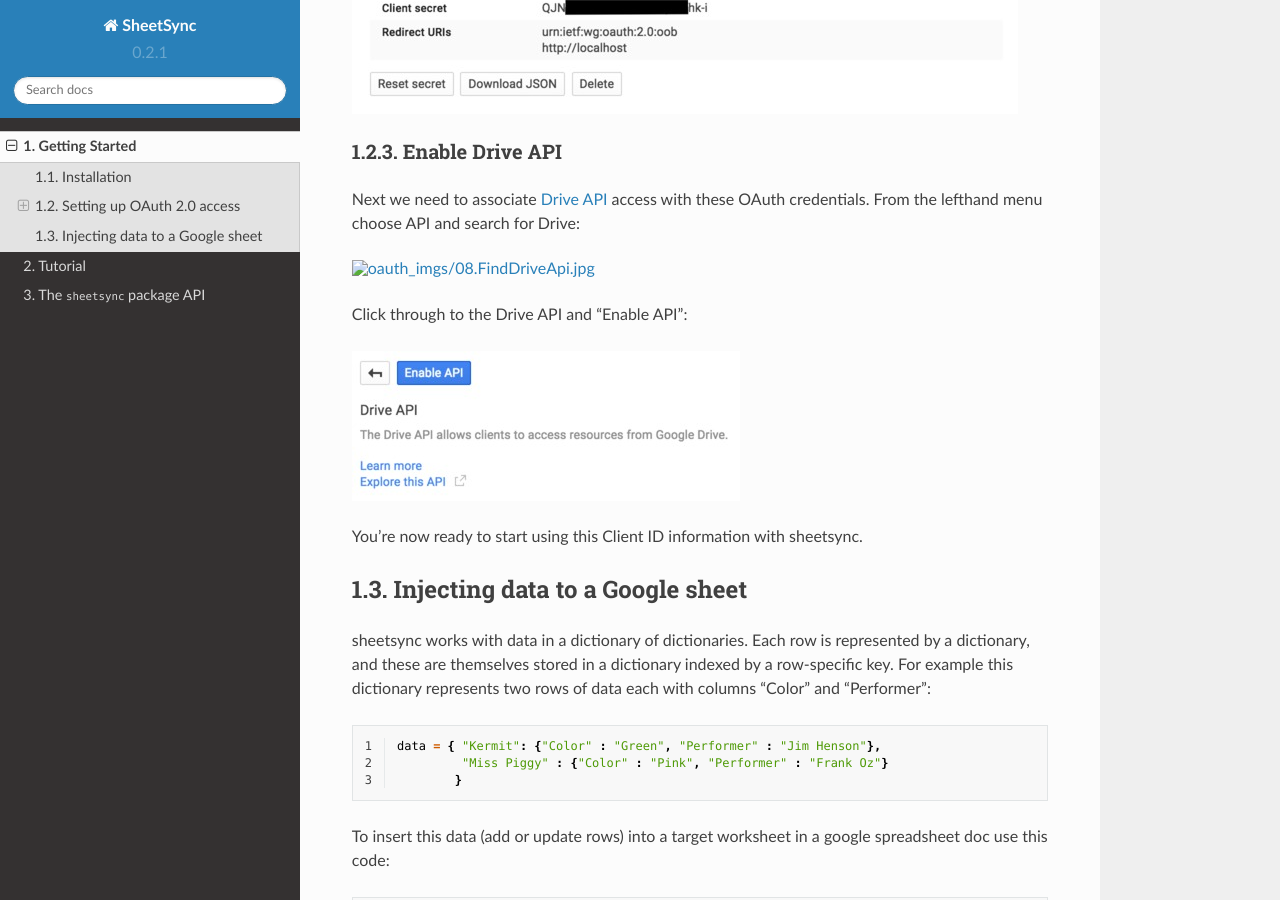
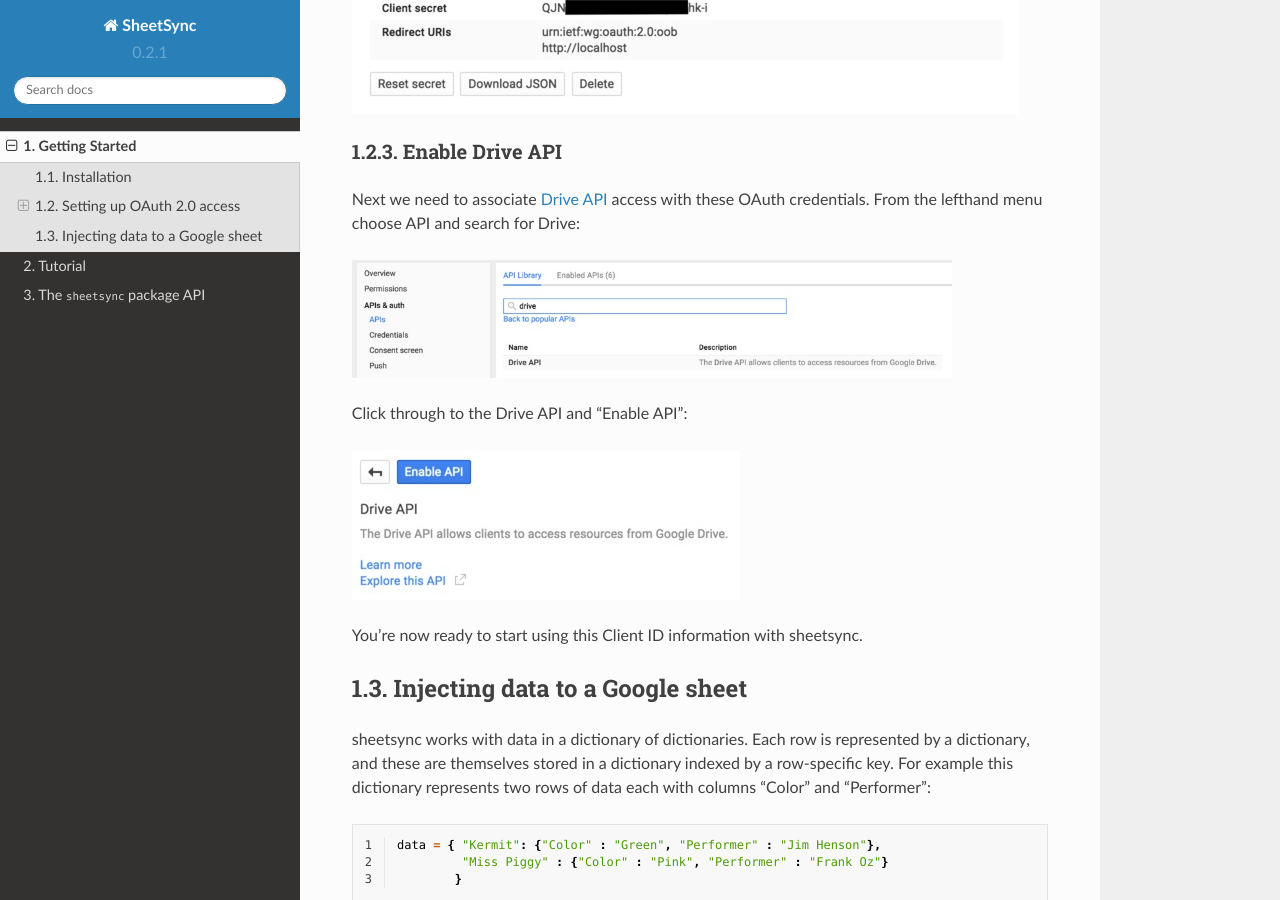
Before and after one commit to mbrenig/SheetSync, a Sphinx documentation site: the page built from docs/getting_started.rst, in a window 1280 px wide and 900 px high, scrolled down 3115 px. Built offline with Sphinx 7.4.7 and the Read the Docs theme 2.0.0, drawn with Linux system fonts in a browser that asks for light colours; the version number is read from the project's files by our own code.

Commit message:
Fix image url

```diff
--- a/docs/getting_started.rst
+++ b/docs/getting_started.rst
@@ -73,7 +73,7 @@
 ~~~~~~~~~~~~~~~~
 Next we need to associate `Drive API <https://developers.google.com/drive/>`_ access with these OAuth credentials. From the lefthand menu choose API and search for Drive:
 
-.. image:: oauth_imgs/08.FindDriveApi.jpg
+.. image:: oauth_imgs/08.FindDriveAPI.jpg
    :width: 600px
 
 Click through to the Drive API and "Enable API":
```
